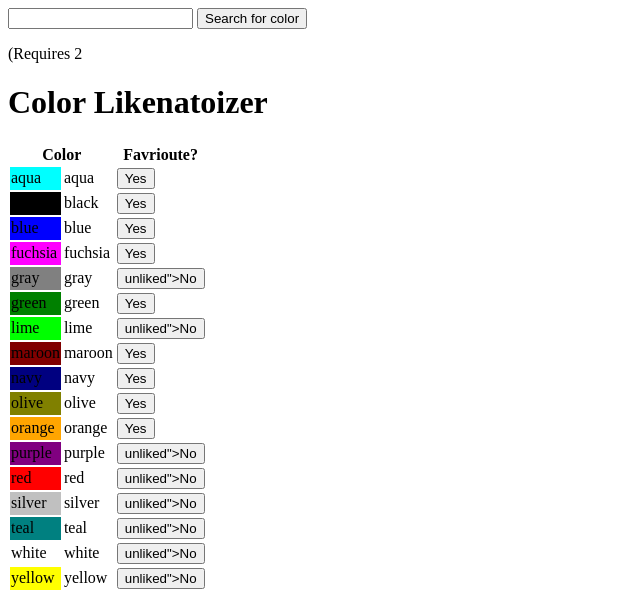
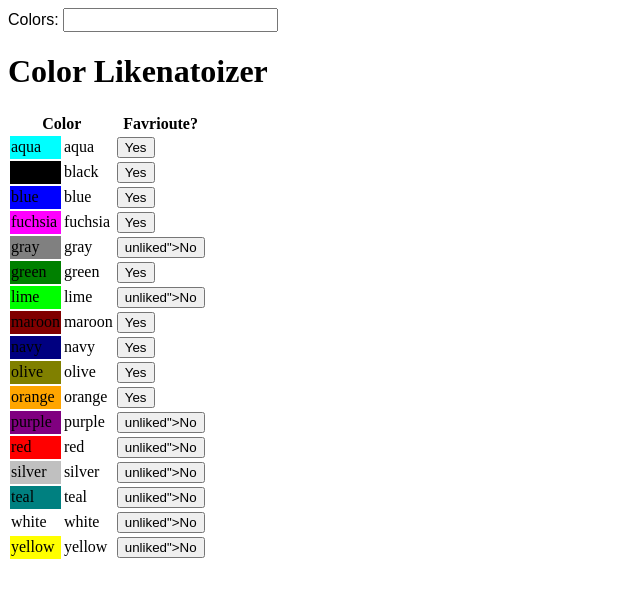
Before and after one commit to uniyalnitin/Django-Ajax-Project, a Django app: page /color_liker/ in a window 1280 px wide. Shown: the top 591 px of the page, without its empty margins (0-640 px from the left). Run offline with Django 3.2, Linux system fonts and the light colour scheme; data comes from the database, SQL or seed files in the repository; both versions use the stored data as it was after the commit; some libraries are stand-ins or nearby versions.

Commit message:
Ajax live search using jquery auto complete function implemented

```diff
--- a/color_liker/static/js/color_ajax_like.js
+++ b/color_liker/static/js/color_ajax_like.js
@@ -17,8 +17,3 @@
 	};
 	$.ajax(config);
 };
-
-$(document).ready(function(){
-	$('.td__toggle_color_like_button').click(processLike);
-
-});
--- /dev/null
+++ b/color_liker/static/js/color_ajax_main.js
@@ -0,0 +1,61 @@
+var MILLS_TOIGNORE_LIKES = 500;
+
+var processLike = function(){
+	var $button_just_clicked_on = $(this);
+
+	var color_id = $button_just_clicked_on.data('color_id');
+
+ 	var processServerResponse = function(serverResponse_data, textStatus_ignored,jqXHR_ignored)  {
+
+ 		$('#toggle__color_like_cell_' + color_id).html(serverResponse_data);
+ 	}
+
+ 	var config = {
+	 	url :'/color_liker/like_color_/'+color_id,
+ 		dataType : 'html',
+ 		success: processServerResponse
+	};
+	$.ajax(config);
+};
+
+
+
+
+var processSearch = function(){
+	var MIN_SEARCH_CHARS = 2
+	var SUBMIT_URL = $('#color_search_text').SUBMIT_URL
+	var searchText = $('#color_search_text').val().trim().toLowerCase();
+
+	if(searchText.length < MIN_SEARCH_CHARS){
+		$('#color_search_text').html("");
+	} else {
+		var processServerResponse = function(serverResponse_data, textStaus_ignore, jqXHR_ignored){
+			$('#color_search_results').html(serverResponse_data);
+		}
+	}
+
+	var config={
+		type:"GET",
+		url : '/color_liker/search_colors',
+		data:{
+			'color_search_text': searchText,
+		},
+		dataType: 'html',
+		success: processServerResponse
+	};
+	$.ajax(config)
+};
+
+
+$(document).ready(function(){
+	$('.td__toggle_color_like_button').click(processLike);
+
+	$('#color_search_text').keyup( function() {
+  		$("#color_search_text").autocomplete({
+    		source: '/color_liker/get_color_ajax',
+    		minLength: 2,
+  });
+});
+
+
+});
--- a/color_liker/templates/color_liker/color_list.html
+++ b/color_liker/templates/color_liker/color_list.html
@@ -8,20 +8,33 @@
 	<title>Color Likenatorizer</title>
 	<meta http-equiv="Content-Type" content="text/html; charset=device-width"/>
 	<meta name="viewport" content="width=device-width"/>
-	<link rel="stylesheet" type="text/css" href="css/style.css">
 
-	<script type='text/javascript' src="https://cdnjs.cloudflare.com/ajax/libs/underscore.js/1.7.0/underscore-min.js"></script>
-	<script src="https://ajax.aspnetcdn.com/ajax/jQuery/jquery-3.3.1.min.js"></script>
+	<script src="http://ajax.googleapis.com/ajax/libs/jquery/1.7.1/jquery.min.js" type="text/javascript">
+	</script>
+	<script src="https://ajax.googleapis.com/ajax/libs/jqueryui/1.8.16/jquery-ui.min.js" type="text/javascript"></script>
+
+	{% load static %}
+	 <script src="{% static 'css/styles.css' %}" defer></script>
+
+	 <link rel="stylesheet" href="http://code.jquery.com/ui/1.8.18/themes/base/jquery-ui.css" type="text/css" media="all" />
+
 
 </head>
 <body>
 	<div class="search_section">
-		<form id="search_colors_form_id" method="get" action ="{% url 'color_list' %}">
-			<input type="text" name="search_text" id="search_text"/>
-			<input type="submit" value="Search for color" id="id_pic_submit_button"/>
-			<p>(Requires {{ MIN_SEARCH_CHARS}}</p>
-		</form>
-		{% if search_text|length >= MIN_SEARCH_CHARS %}
+		<!-- <form id="search_colors_form_id" method="get" action ="{% url 'color_list' %}"> -->
+
+
+
+			<div class="ui-widget">
+			  <label for="color_search_text">Colors: </label>
+			  <input id="color_search_text">
+			</div>
+			<!-- <input type="submit" value="Search for color" id="id_pic_submit_button"/>
+ -->
+
+	<!-- 	</form> -->
+		<!-- {% if search_text|length >= MIN_SEARCH_CHARS %}
 		<p><b>Searching for &quot;<code>{{ search_text }}</code>&quot;:</b>
 			{% if color_search_results.count > 0 %}
 				</p>
@@ -34,6 +47,7 @@
 				<i>No results</i>
 			{% endif %}
 		{% endif %}
+		 -->
 
 	</div>
 
@@ -61,12 +75,16 @@
 		{% endif %}
 	</div>
 
-	<!--  <script src="<script src="https://ajax.googleapis.com/ajax/libs/jquery/3.3.1/jquery.min.js"></script> -->
-	<!-- <script language="javascript">
-		var LIKE_URL_PRE_ID = {% url 'toggle_color_like' color_id='999999' %}
+<!-- 	{% load static %}
+ <script src="{% static 'js/color_ajax_like.js' %}" defer></script> -->
 
-	</script> -->
-	{% load static %}
- <script src="{% static 'js/color_ajax_like.js' %}" defer></script>
+<!-- {% load static %}
+<script type='text/javascript' src="{% static 'js/color_ajax_search.js' %}" defer></script>
+{% load static %}
+   <script type='text/javascript' src="{% static 'js/color_ajax_like.js' %}" defer></script> -->
+
+   {% load static %}
+   <script type='text/javascript' src="{% static 'js/color_ajax_main.js' %}" defer></script>
+
 </body>
 </html>
--- a/color_liker/urls.py
+++ b/color_liker/urls.py
@@ -7,6 +7,8 @@
 urlpatterns = [
 	path("", views.ColorList.as_view(),name= "color_list"),
 	path('like_color_/<int:color_id>/', views.toggle_color_like,name="toggle_color_like"),
+	# path('search_colors/', views.submit_color_search_from_ajax, name = "search_color_ajax"),
+	path('get_color_ajax/',views.get_color_ajax, name="get_color_ajax"),
 ]
 
 urlpatterns += static(settings.STATIC_URL, document_root=settings.STATIC_ROOT)
--- a/color_liker/views.py
+++ b/color_liker/views.py
@@ -1,6 +1,8 @@
 from django.shortcuts import render, redirect
 from django.views.generic import ListView
 from color_liker.models import Color
+from django.http import HttpResponse
+import json
 # Create your views here.
 
 MIN_SEARCH_CHARS = 2
@@ -23,57 +25,36 @@
 		#The current context
 		context = super(ColorList,self).get_context_data(**kwargs)
 
-		global MIN_SEARCH_CHARS
-
-		search_text = '' # Assume no search
-
-		if self.request.method == 'GET':
-			search_text = self.request.GET.get("search_text", "").strip().lower()
-
-
-		if len(search_text) < MIN_SEARCH_CHARS:
-			search_text ="" # ignore search
-
-		if(search_text != ""):
-			color_search_results = Color.objects.filter(name__contains = search_text)
-		else:
-			#An empty list instead of None. In the template,
-			#use {% if color_search_results.count >0 %}
-			color_search_results=[]
-
-		# Add items to the context:
-
-		# The search text for display and result set
-		context["search_text"]=search_text
-		context["color_search_results"]=color_search_results
 
 		#For display under the search form
 		context["MIN_SEARCH_CHARS"] = MIN_SEARCH_CHARS
 
 		return context
 
-def submit_color_search_from_ajax(request):
-	colors=[]
-	global MIN_SEARCH_CHARS
+# def submit_color_search_from_ajax(request):
+# 	# model = Color
+# 	colors=[]
+# 	global MIN_SEARCH_CHARS
 
-	search_text =""
+# 	search_text =""
 
-	if request.method=="GET":
-		search_text = request.GET.get("color_search_text", "").strip().lower()
-		if(len(search_text)< MIN_SEARCH_CHARS):
-			search_text = ""
+# 	if request.method=="GET":
+# 		search_text = request.GET.get("color_search_text", "").strip().lower()
+# 		if(len(search_text)< MIN_SEARCH_CHARS):
+# 			search_text = ""
 
-	color_results =[]
+# 	color_results =[]
 
-	if search_text != "":
-		color_results = Color.objects.filter(name__contains=search_text)
-	context ={
-	"search_text":search_text,
-	"color_search_results": color_results,
-	"MIN_SEARCH_CHARS": MIN_SEARCH_CHARS,
-	};
+# 	if search_text != "":
+# 		color_results = Color.objects.filter(name__contains = search_text)
 
-	return render(request,"color_liker/color_search_results_html_snippet.txt", context)
+# 	context ={
+# 	"search_text":search_text,
+# 	"color_search_results": color_results,
+# 	"MIN_SEARCH_CHARS": MIN_SEARCH_CHARS,
+# 	};
+
+# 	return render(request,"color_liker/color_search_results_html_snippet.txt", context=context)
 
 def toggle_color_like(request, color_id):
 	color= None
@@ -90,3 +71,22 @@
 
 	#print("post-toggle: color_id=" + str(color_id) + ", color.is_favorited=" + str(color.is_favorited) + "")
 	return render(request, "color_liker/color_like_link_html_snippet.txt", {"color":color})
+
+def get_color_ajax(request):
+	if request.is_ajax():
+		search_text = request.GET.get('term',"")
+		colors = Color.objects.filter(name__contains=search_text)
+		color_search_results=[]
+
+		for color in colors:
+			color_json={}
+			color_json['id']=color.id
+			color_json['label']=color.name
+			color_json['value']= color.name
+			color_search_results.append(color_json)
+		data = json.dumps(color_search_results)
+	else:
+		data='fail'
+	mimetype = 'application/json'
+
+	return HttpResponse(data, mimetype)
```
Also changed, not shown: color_liker/static/js/color_ajax_search.js (added, +24 -0 lines), color_liker/templates/color_liker/color_search_results_html_snippet.txt (added, +13 -0 lines), db.sqlite3.
